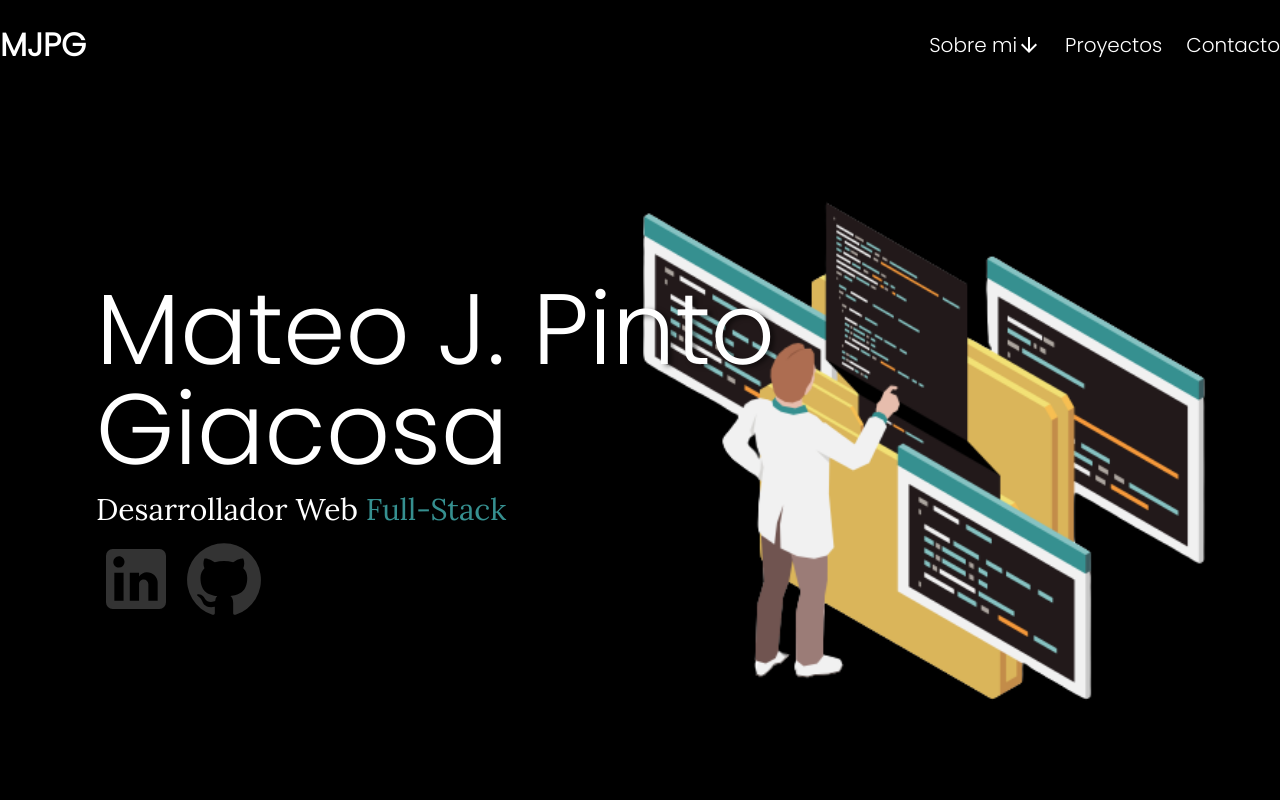
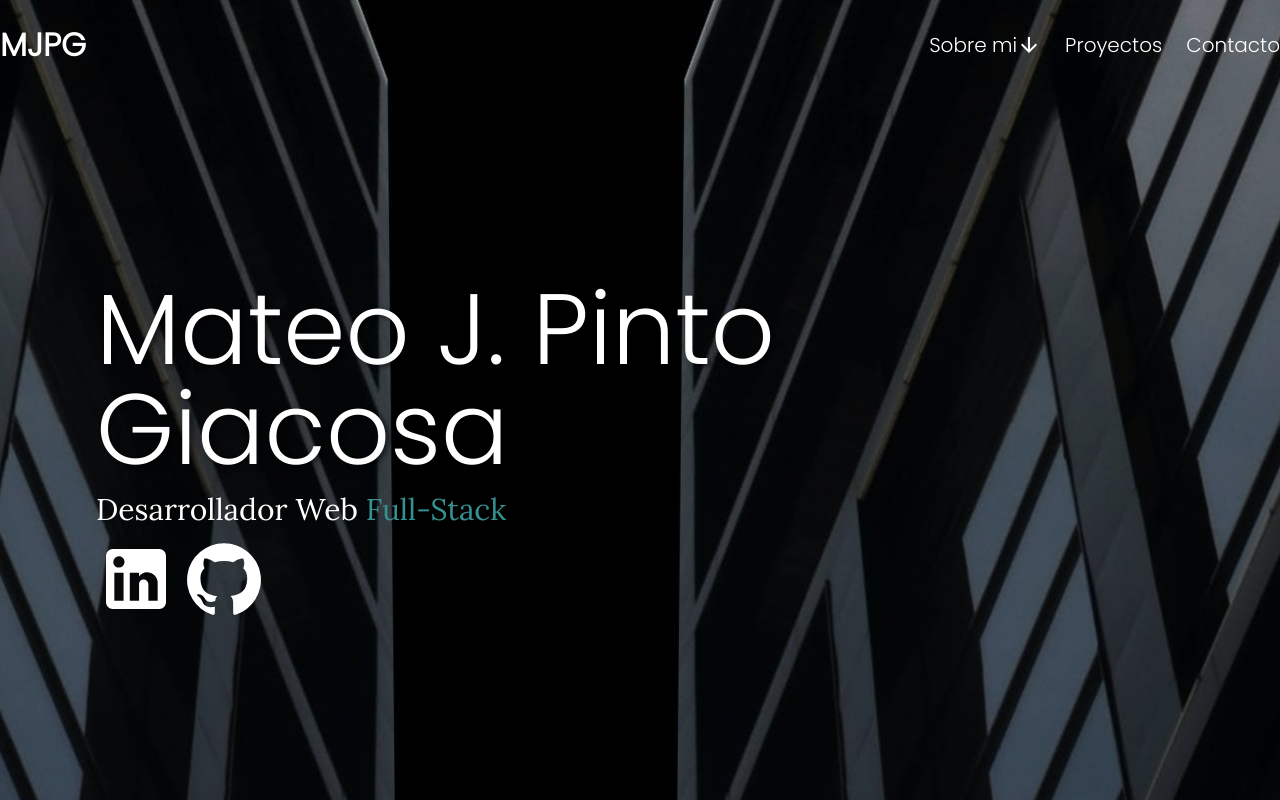
Before and after one commit to Argiiasd/Portfolio, a React (Vite) app in the folder Portfolio/: page / in a window 1280 px wide. Shown: the top 800 px of the page. Built offline with nearby package versions, Linux system fonts and the light colour scheme.

Commit message:
imagen de fondo añadida

```diff
--- a/Portfolio/src/Components/Footer/Footer.jsx
+++ b/Portfolio/src/Components/Footer/Footer.jsx
@@ -16,7 +16,7 @@ const Footer = () => {
                 </div>
             </div>
             <div className={styles.Text}>
-                <p>Imágenes por vectorjuice y <br/> macrovector en Freepik.</p>
+                <p>Imágenes por vectorjuice y macrovector en Freepik. <br/> Fondo por Viktor Talashuk en Pexels. </p>
             </div>
         </div>
     )
--- a/Portfolio/src/Components/Presentation/Presentation.jsx
+++ b/Portfolio/src/Components/Presentation/Presentation.jsx
@@ -14,13 +14,13 @@ const Presentation = () => {
                 <h3 className={styles.Job}>Desarrollador Web <span className={styles.Job_2}>Full-Stack</span></h3>
                 <div className={styles.Social_Media}>
                     <NavLink to={"https://www.linkedin.com/in/mateo-jeremias-pg/"}>
-                        <LinkedInIcon className={styles.Icon} sx={{color: '#333333', fontSize: 80}}/>
+                        <LinkedInIcon className={styles.Icon} sx={{color: 'white', fontSize: 80}}/>
                     </NavLink>
                     <NavLink to={"https://github.com/Argiiasd"}>
-                        <GitHubIcon className={styles.Icon} sx={{color: '#333333', fontSize: 80}}/>
+                        <GitHubIcon className={styles.Icon} sx={{color: 'white', fontSize: 80}}/>
                     </NavLink>
                 </div>
-                <img src={Imagen} alt="" className={styles.Imagen}/>
+                {/* <img src={Imagen} alt="" className={styles.Imagen}/> */}
             </div>
         </div>
     )
--- a/Portfolio/src/index.css
+++ b/Portfolio/src/index.css
@@ -1,5 +1,10 @@
+
+
 :root {
-  background-color: black;
+  background-image: url("./assets/pexels-viktor-talashuk-2362009.jpg");
+  background-size: cover;
+  background-repeat: no-repeat;
+  background-position: center;
 }
 
 body {
```
Also changed, not shown: Portfolio/src/assets/pexels-viktor-talashuk-2362009.jpg (added).
